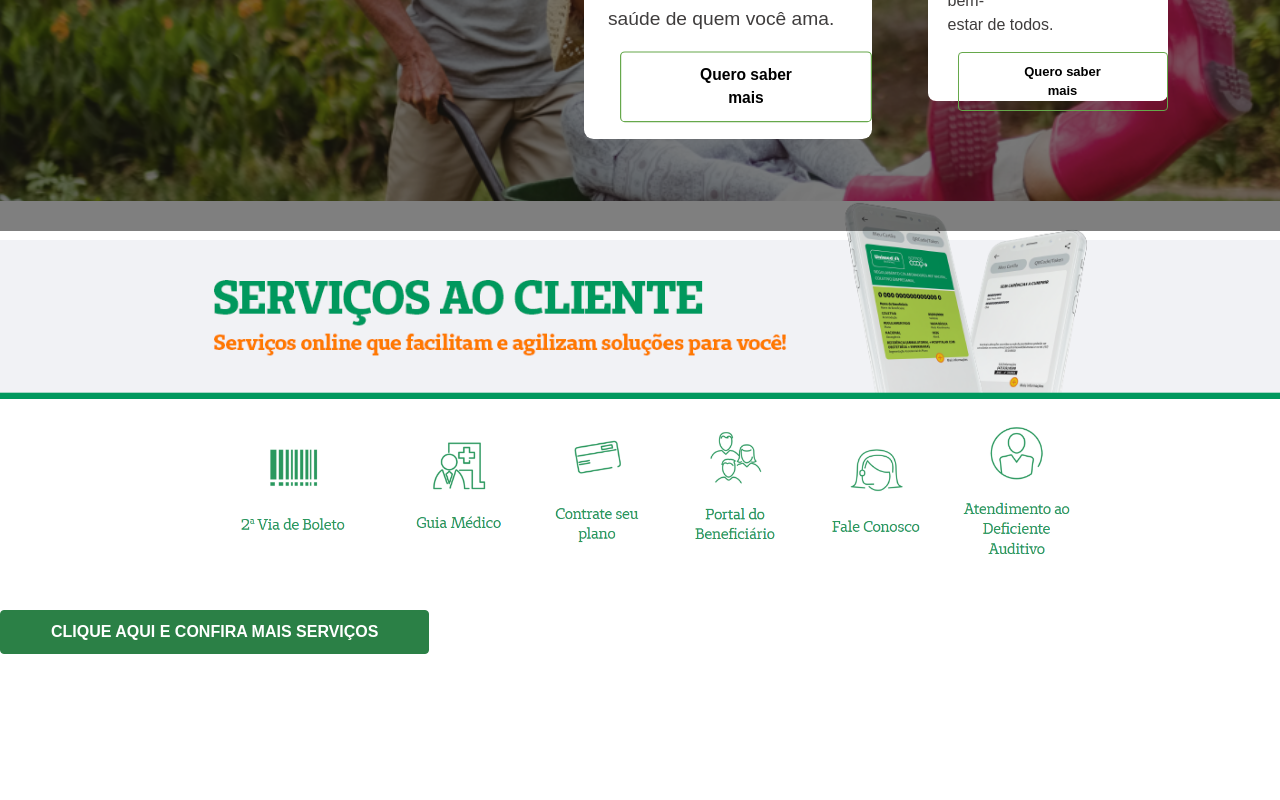
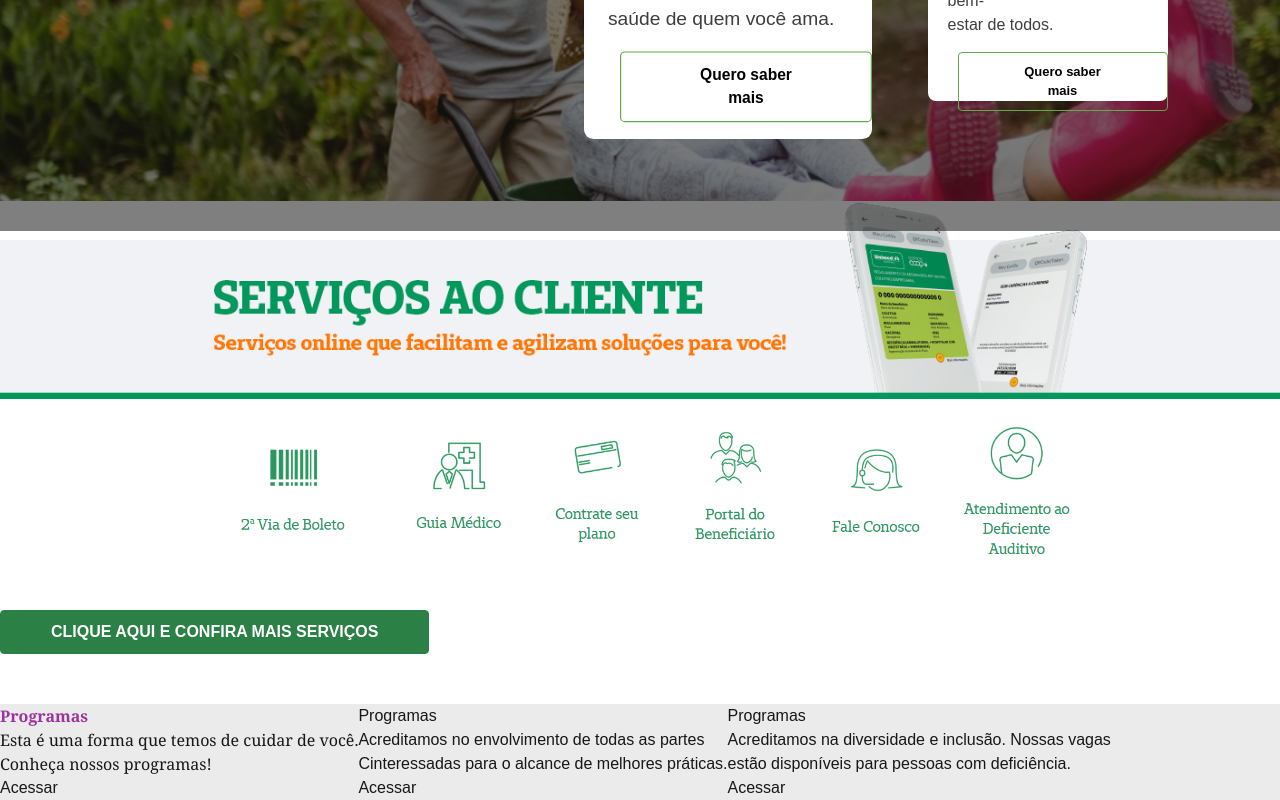
Before and after one commit to ti-Unimed-222/site-unimed, a Next.js app: page / in a window 1280 px wide. Shown: the part 2232-3032 px from the top of the page. Before the commit the page ends 2936 px from the top, so only its background shows below. Built offline with nearby package versions, Linux system fonts and the light colour scheme.

Commit message:
salvando o container antes do almoço

```diff
--- a/src/app/home/container/container.css
+++ b/src/app/home/container/container.css
@@ -0,0 +1,29 @@
+.container-class {
+    background-color: rgb(235, 235, 235);
+    width: 10000;
+    height: 350;
+    display: flex;
+    margin-bottom: 100;
+}
+
+.textos {
+    display: flex;
+    list-style-type: none;
+    margin-top: 80;
+    margin-left: 300;
+    gap:200;
+}
+
+.prog {
+    margin-left: 100;
+    font-size: 40;
+    font-weight: bolder;
+    font-family: Cambria, Cochin, Georgia, Times, 'Times New Roman', serif;
+    color: rgb(156, 51, 160);
+}
+
+.prog-text {
+    margin-left: 50;
+    font-size: 20;
+    font-family: Cambria, Cochin, Georgia, Times, 'Times New Roman', serif;
+}
--- a/src/app/home/container/container.tsx
+++ b/src/app/home/container/container.tsx
@@ -0,0 +1,28 @@
+'use client';
+import './container.css'
+
+export default function Container() {
+    return (
+    <div className="container-class">
+        <div className="cont">
+            <div className="textos">
+                <li className="programas">
+                    <h1 className="prog">Programas</h1>
+                    <h3 className="prog-text">Esta é uma forma que temos de cuidar de você.<br/>Conheça nossos programas!</h3>
+                    <button className="acesso"><a href = "#ok" target="_blank" rel="noopener noreferrer"/>Acessar</button>
+                </li>
+                <li className="sustentabilidade">
+                    <h1 className="sust">Programas</h1>
+                    <h3 className="sust-text">Acreditamos no envolvimento de todas as partes<br/>Cinteressadas para o alcance de melhores práticas.</h3>
+                    <button className="acesso"><a href = "#ok" target="_blank" rel="noopener noreferrer"/>Acessar</button>
+                </li>
+                <li className="trabalhe">
+                    <h1 className="trab">Programas</h1>
+                    <h3 className="trab-text">Acreditamos na diversidade e inclusão. Nossas vagas<br/>estão disponíveis para pessoas com deficiência.</h3>
+                    <button className="acesso"><a href = "#ok" target="_blank" rel="noopener noreferrer"/>Acessar</button>
+                </li>
+            </div>
+        </div>
+    </div>
+    );
+}
--- a/src/app/page.tsx
+++ b/src/app/page.tsx
@@ -6,6 +6,7 @@ import ImageCarousel from "./home/carrossel/carrossel";
 import Contatos from "./home/contatos/contatos";
 import Fundo from "./home/fundo/fundo";
 import Servicos from "./servicos/servicos";
+import Container from "./home/container/container";
 
 export default function Home() {
   return (
@@ -27,6 +28,10 @@ export default function Home() {
       <div className="servicos">
         <Servicos />
       </div>
+
+      <div className="container">
+        <Container />
+      </div>
     </div>
   );
 }
```
